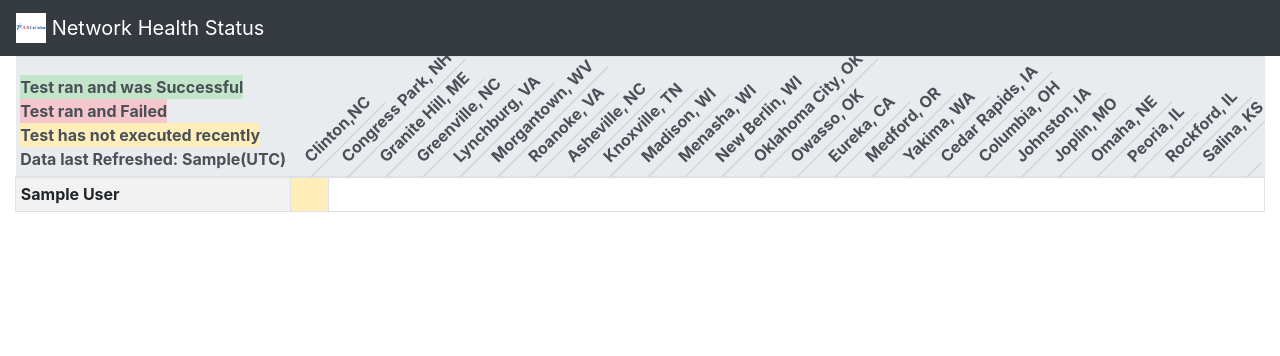
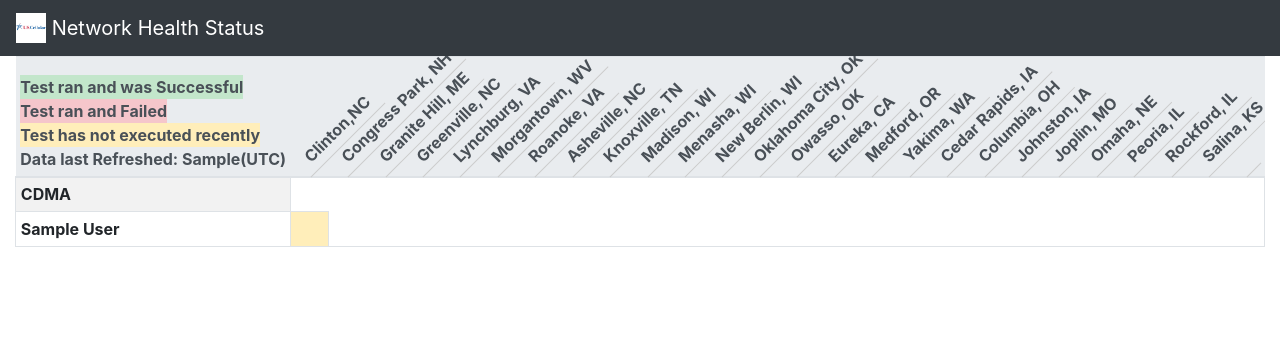
Before and after one commit to prowler0305/network_health_app, a Flask app: template neh_api/templates/network_health/nh_dashboard.html in a window 1280 px wide. Shown: the top 356 px of the page. Run offline with Flask 2, Linux system fonts and the light colour scheme; the template is opened without the code that fills it: most values are stand-ins (such as "Sample title", 1, 10 or a date in 2020); lists and menus that the app fills with data are empty; parts of the project's set-up code (start-up, migrations or seed data) failed here and were passed over; some libraries are stand-ins or nearby versions.

Commit message:
Add the technology name to the row splitting.

```diff
--- a/neh_api/templates/network_health/nh_dashboard.html
+++ b/neh_api/templates/network_health/nh_dashboard.html
@@ -88,6 +88,7 @@
                 </thead>
                 <tbody class="table-bordered">
                     {% if neh_status %}
+                        <tr><td class="font-weight-bold">CDMA</td></tr>
                         {% set ptn = namespace(previous_tech_name='') %}
                         {% set ctn = namespace(current_tech_name='') %}
                         {% for neh_status_key, neh_status_value in neh_status.items() %}
@@ -105,7 +106,7 @@
                                     {% set ctn.current_tech_name = 'VoLTE' %}
                                 {% endif %}
                                 {% if (ptn.previous_tech_name != '') and (ptn.previous_tech_name != ctn.current_tech_name) %}
-                                    <tr><td></td></tr>
+                                    <tr><td class="font-weight-bold">{{ctn.current_tech_name}}</td></tr>
                                 {% endif %}
                                 <tr>
                                     <th class="col-sm-2" data-toggle="tooltip" data-html="true" title="{{neh_status_key}}">{{ neh_status_value.display_name }}</th>
```
